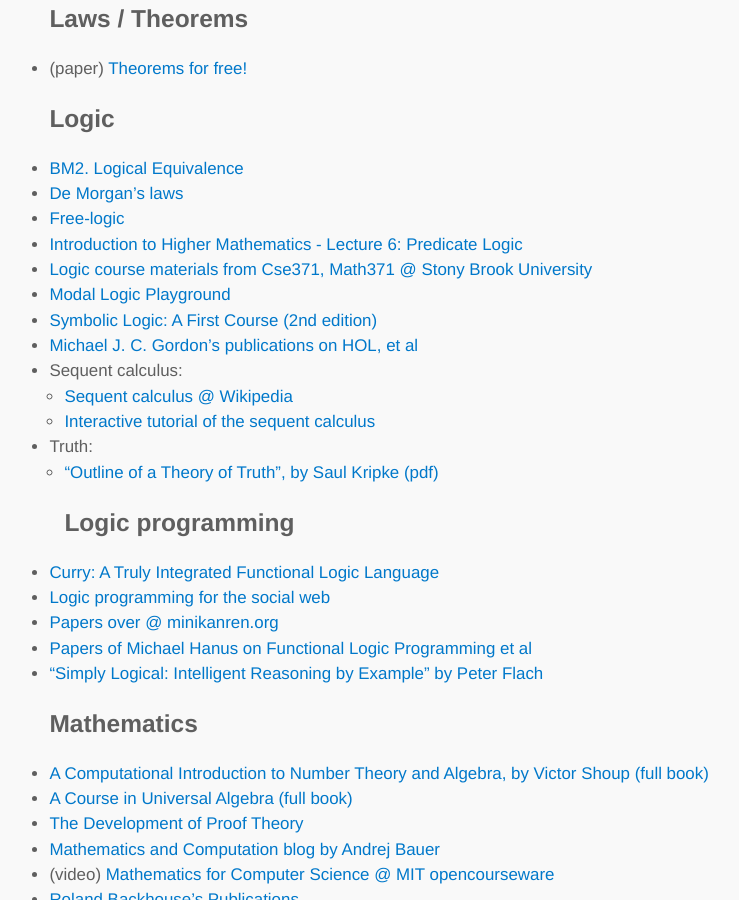
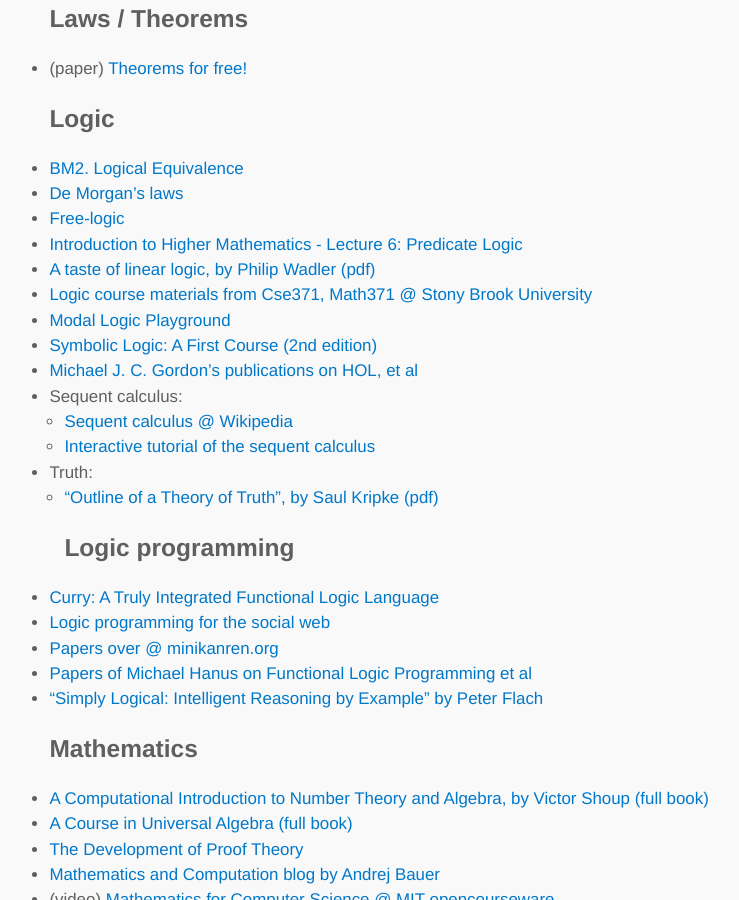
Before and after one commit to lambdatoast/lambdatoast.github.com, a Jekyll site: the page built from cs-resources/index.md, in a window 1280 px wide and 900 px high, scrolled down 3973 px. Shown: the whole window, without its empty margins (200-939 px from the left). Built offline with Jekyll 4.4.1, drawn with Linux system fonts in a browser that asks for light colours.

Commit message:
Add link to wadler's taste of linear logic.

```diff
--- a/cs-resources/index.md
+++ b/cs-resources/index.md
@@ -129,6 +129,7 @@
   - [De Morgan's laws](http://en.wikipedia.org/wiki/De_Morgan%27s_laws)
   - [Free-logic](http://plato.stanford.edu/entries/logic-free/)
   - [Introduction to Higher Mathematics - Lecture 6: Predicate Logic](http://www.youtube.com/watch?v=YbNmPievBak)
+  - [A taste of linear logic, by Philip Wadler (pdf)](http://homepages.inf.ed.ac.uk/wadler/papers/lineartaste/lineartaste-revised.pdf)
   - [Logic course materials from Cse371, Math371 @ Stony Brook University](http://www.cs.sunysb.edu/~cse371/)
   - [Modal Logic Playground](http://rkirsling.github.io/modallogic/)
   - [Symbolic Logic: A First Course (2nd edition)](http://courses.umass.edu/phil110-gmh/text.htm)
```
